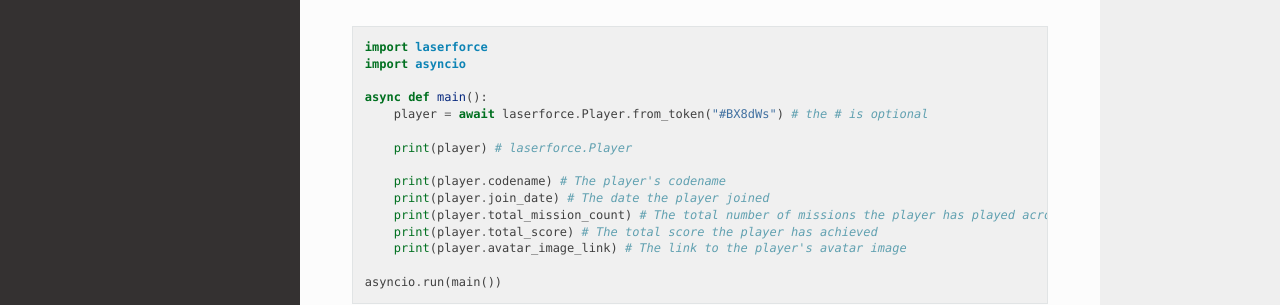
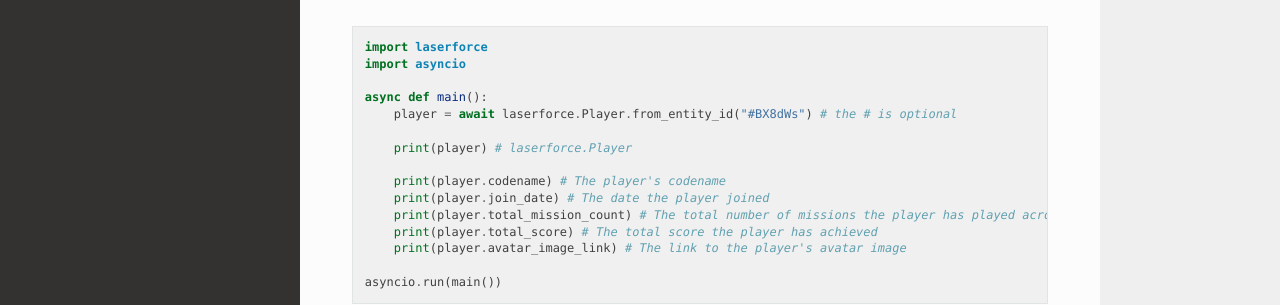
Before and after one commit to spookybear0/laserforce.py, a Sphinx documentation site: the page built from docs/player.rst, in a window 1280 px wide and 1253 px high. Shown: the part 580-885 px from the top of the window. Built offline with Sphinx 7.4.7 and the Read the Docs theme 3.1.0, drawn with Linux system fonts in a browser that asks for light colours.

Commit message:
fix function name in docs

```diff
--- a/docs/player.rst
+++ b/docs/player.rst
@@ -33,7 +33,7 @@
     import asyncio
 
     async def main():
-        player = await laserforce.Player.from_token("#BX8dWs") # the # is optional
+        player = await laserforce.Player.from_entity_id("#BX8dWs") # the # is optional
 
         print(player) # laserforce.Player
 
```
